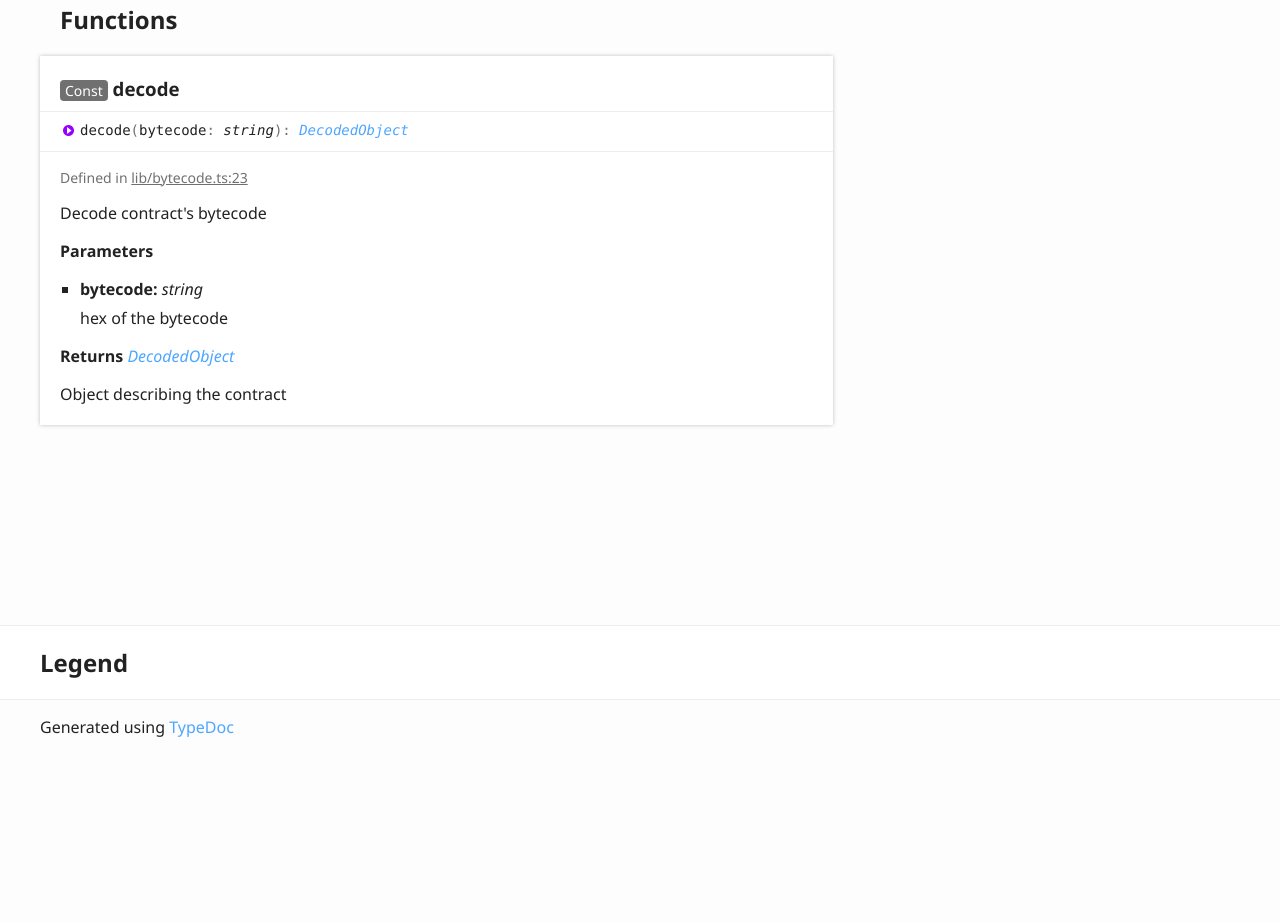
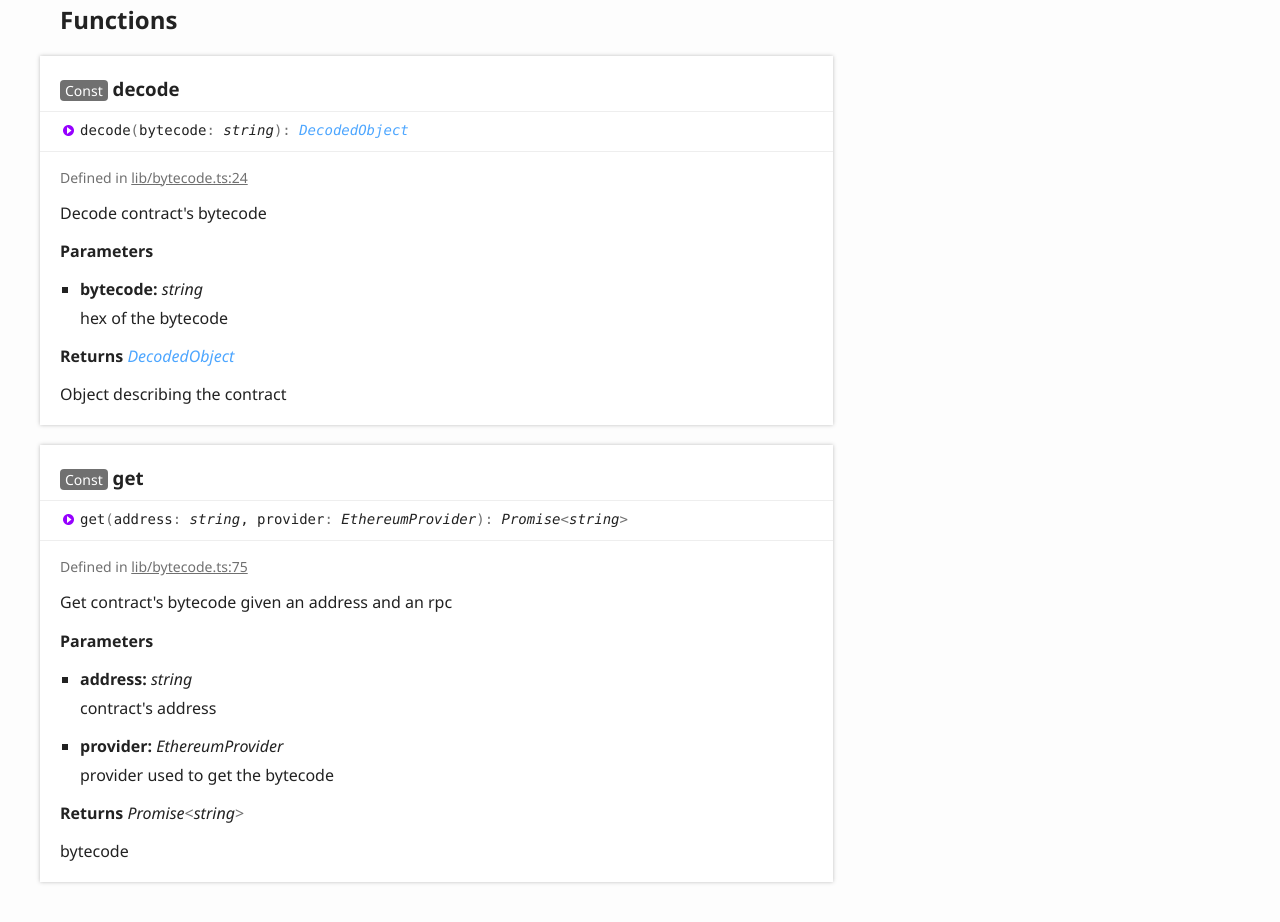
Before and after one commit to marcocastignoli/bytecode-utils, a plain HTML site: page globals.html in a window 1280 px wide. Shown: the part 1304-2226 px from the top of the page. Before the commit the page ends 2058 px from the top, so only its background shows below. Drawn offline with Linux system fonts and the light colour scheme.

Commit message:
[ci skip] Updates

```diff
--- a/globals.html
+++ b/globals.html
@@ -78,6 +78,7 @@
 							<h3>Functions</h3>
 							<ul class="tsd-index-list">
 								<li class="tsd-kind-function"><a href="globals.html#decode" class="tsd-kind-icon">decode</a></li>
+								<li class="tsd-kind-function"><a href="globals.html#get" class="tsd-kind-icon">get</a></li>
 							</ul>
 						</section>
 					</div>
@@ -91,7 +92,7 @@
 					<div class="tsd-signature tsd-kind-icon">CBOR<span class="tsd-signature-symbol">:</span> <span class="tsd-signature-symbol">{ </span>bytes<span class="tsd-signature-symbol">: </span><span class="tsd-signature-type">string</span><span class="tsd-signature-symbol">; </span>length<span class="tsd-signature-symbol">: </span><span class="tsd-signature-type">number</span><span class="tsd-signature-symbol"> }</span></div>
 					<aside class="tsd-sources">
 						<ul>
-							<li>Defined in <a href="https://github.com/marcocastignoli/bytecode-utils/blob/4652c5f/src/lib/bytecode.ts#L5">lib/bytecode.ts:5</a></li>
+							<li>Defined in <a href="https://github.com/marcocastignoli/bytecode-utils/blob/31ff280/src/lib/bytecode.ts#L6">lib/bytecode.ts:6</a></li>
 						</ul>
 					</aside>
 					<div class="tsd-type-declaration">
@@ -112,7 +113,7 @@
 					<div class="tsd-signature tsd-kind-icon">Decoded<wbr>Object<span class="tsd-signature-symbol">:</span> <span class="tsd-signature-symbol">{ </span>cbor<span class="tsd-signature-symbol">: </span><a href="globals.html#cbor" class="tsd-signature-type">CBOR</a><span class="tsd-signature-symbol">; </span>ipfs<span class="tsd-signature-symbol">?: </span><span class="tsd-signature-type">undefined</span><span class="tsd-signature-symbol"> | </span><span class="tsd-signature-type">string</span><span class="tsd-signature-symbol">; </span>solcVersion<span class="tsd-signature-symbol">?: </span><span class="tsd-signature-type">undefined</span><span class="tsd-signature-symbol"> | </span><span class="tsd-signature-type">string</span><span class="tsd-signature-symbol"> }</span></div>
 					<aside class="tsd-sources">
 						<ul>
-							<li>Defined in <a href="https://github.com/marcocastignoli/bytecode-utils/blob/4652c5f/src/lib/bytecode.ts#L11">lib/bytecode.ts:11</a></li>
+							<li>Defined in <a href="https://github.com/marcocastignoli/bytecode-utils/blob/31ff280/src/lib/bytecode.ts#L12">lib/bytecode.ts:12</a></li>
 						</ul>
 					</aside>
 					<div class="tsd-type-declaration">
@@ -146,7 +147,7 @@
 						<li class="tsd-description">
 							<aside class="tsd-sources">
 								<ul>
-									<li>Defined in <a href="https://github.com/marcocastignoli/bytecode-utils/blob/4652c5f/src/lib/bytecode.ts#L23">lib/bytecode.ts:23</a></li>
+									<li>Defined in <a href="https://github.com/marcocastignoli/bytecode-utils/blob/31ff280/src/lib/bytecode.ts#L24">lib/bytecode.ts:24</a></li>
 								</ul>
 							</aside>
 							<div class="tsd-comment tsd-typography">
@@ -167,6 +168,48 @@
 							</ul>
 							<h4 class="tsd-returns-title">Returns <a href="globals.html#decodedobject" class="tsd-signature-type">DecodedObject</a></h4>
 							<p>Object describing the contract</p>
+						</li>
+					</ul>
+				</section>
+				<section class="tsd-panel tsd-member tsd-kind-function">
+					<a name="get" class="tsd-anchor"></a>
+					<h3><span class="tsd-flag ts-flagConst">Const</span> get</h3>
+					<ul class="tsd-signatures tsd-kind-function">
+						<li class="tsd-signature tsd-kind-icon">get<span class="tsd-signature-symbol">(</span>address<span class="tsd-signature-symbol">: </span><span class="tsd-signature-type">string</span>, provider<span class="tsd-signature-symbol">: </span><span class="tsd-signature-type">EthereumProvider</span><span class="tsd-signature-symbol">)</span><span class="tsd-signature-symbol">: </span><span class="tsd-signature-type">Promise</span><span class="tsd-signature-symbol">&lt;</span><span class="tsd-signature-type">string</span><span class="tsd-signature-symbol">&gt;</span></li>
+					</ul>
+					<ul class="tsd-descriptions">
+						<li class="tsd-description">
+							<aside class="tsd-sources">
+								<ul>
+									<li>Defined in <a href="https://github.com/marcocastignoli/bytecode-utils/blob/31ff280/src/lib/bytecode.ts#L75">lib/bytecode.ts:75</a></li>
+								</ul>
+							</aside>
+							<div class="tsd-comment tsd-typography">
+								<div class="lead">
+									<p>Get contract&#39;s bytecode given an address and an rpc</p>
+								</div>
+							</div>
+							<h4 class="tsd-parameters-title">Parameters</h4>
+							<ul class="tsd-parameters">
+								<li>
+									<h5>address: <span class="tsd-signature-type">string</span></h5>
+									<div class="tsd-comment tsd-typography">
+										<div class="lead">
+											<p>contract&#39;s address</p>
+										</div>
+									</div>
+								</li>
+								<li>
+									<h5>provider: <span class="tsd-signature-type">EthereumProvider</span></h5>
+									<div class="tsd-comment tsd-typography">
+										<div class="lead">
+											<p>provider used to get the bytecode</p>
+										</div>
+									</div>
+								</li>
+							</ul>
+							<h4 class="tsd-returns-title">Returns <span class="tsd-signature-type">Promise</span><span class="tsd-signature-symbol">&lt;</span><span class="tsd-signature-type">string</span><span class="tsd-signature-symbol">&gt;</span></h4>
+							<p>bytecode</p>
 						</li>
 					</ul>
 				</section>
@@ -191,6 +234,9 @@
 					<li class=" tsd-kind-function">
 						<a href="globals.html#decode" class="tsd-kind-icon">decode</a>
 					</li>
+					<li class=" tsd-kind-function">
+						<a href="globals.html#get" class="tsd-kind-icon">get</a>
+					</li>
 				</ul>
 			</nav>
 		</div>
```
Also changed, not shown: assets/js/search.json (+1 -1 lines), index.html (+3 -0 lines).
